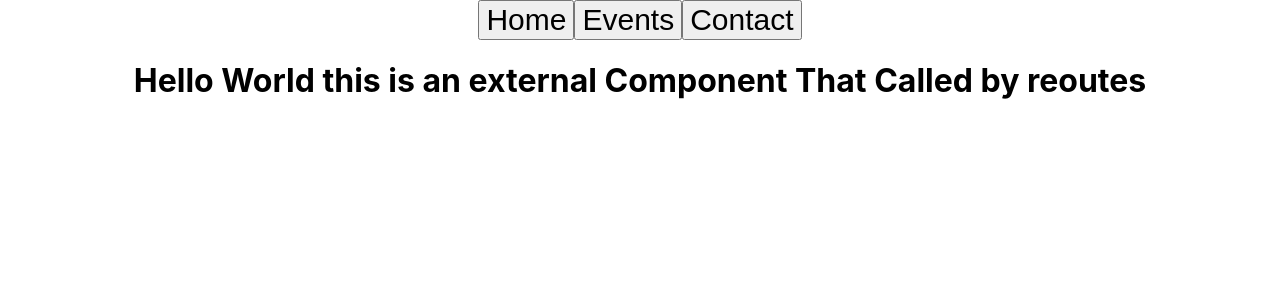
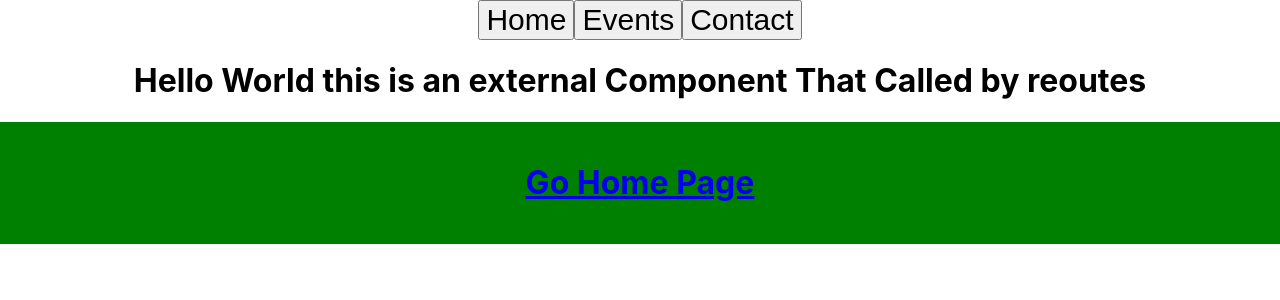
Before and after one commit to ALJAZARIhadi/fifth-react-app, a React (Create React App) app: page /hello in a window 1280 px wide. Shown: the top 300 px of the page. Built offline with nearby package versions, Linux system fonts and the light colour scheme.

Commit message:
Add Link component to Hello.js for navigation

```diff
--- a/src/Hello.js
+++ b/src/Hello.js
@@ -1,6 +1,14 @@
+import { Link } from "react-router-dom";
+
 export default function Hello(){
     return(
     <>
         <h1>Hello World this is an external Component That Called by reoutes </h1>
-    </>)
+        <Link to="/">
+        <div style={{background:"green" , padding:"20px"}}>
+            <h1>Go Home Page</h1>
+        </div>
+        </Link>
+    </>
+    )
 }
```
